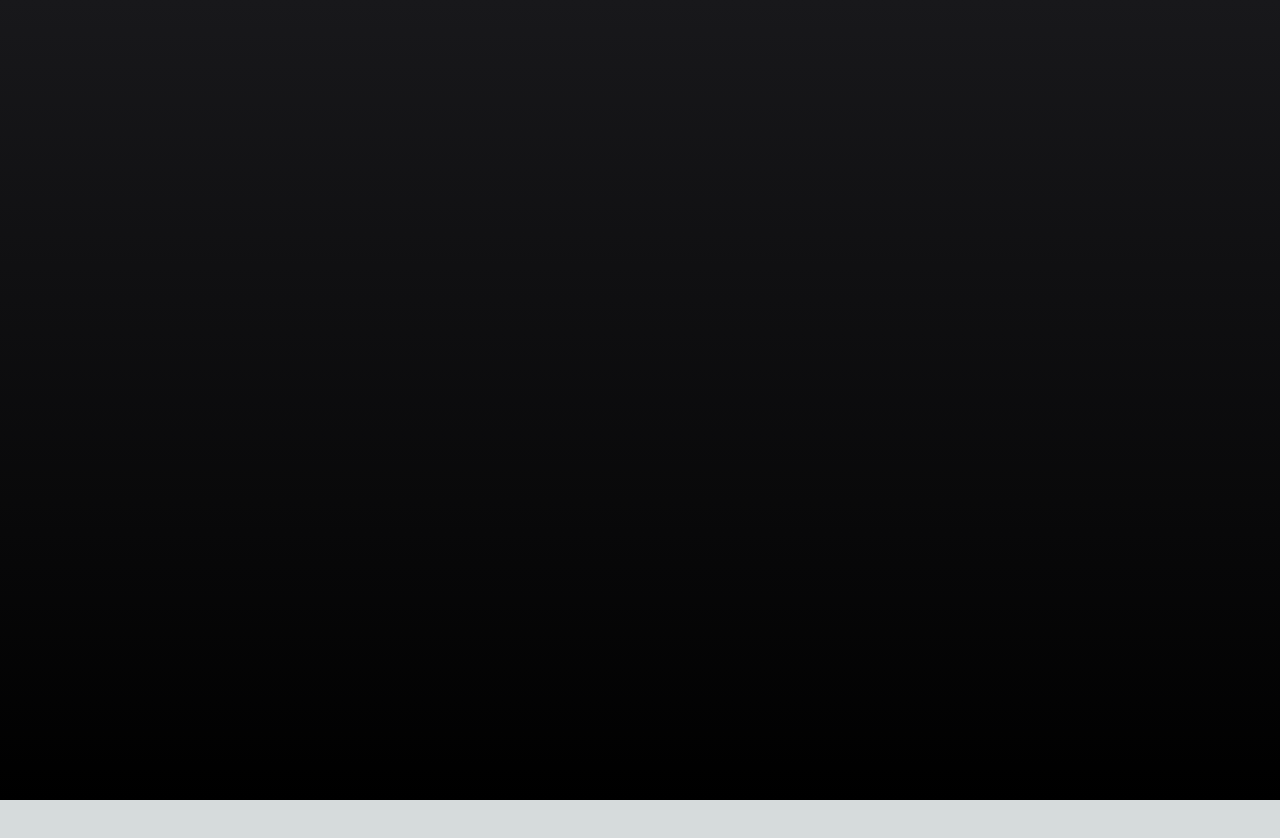
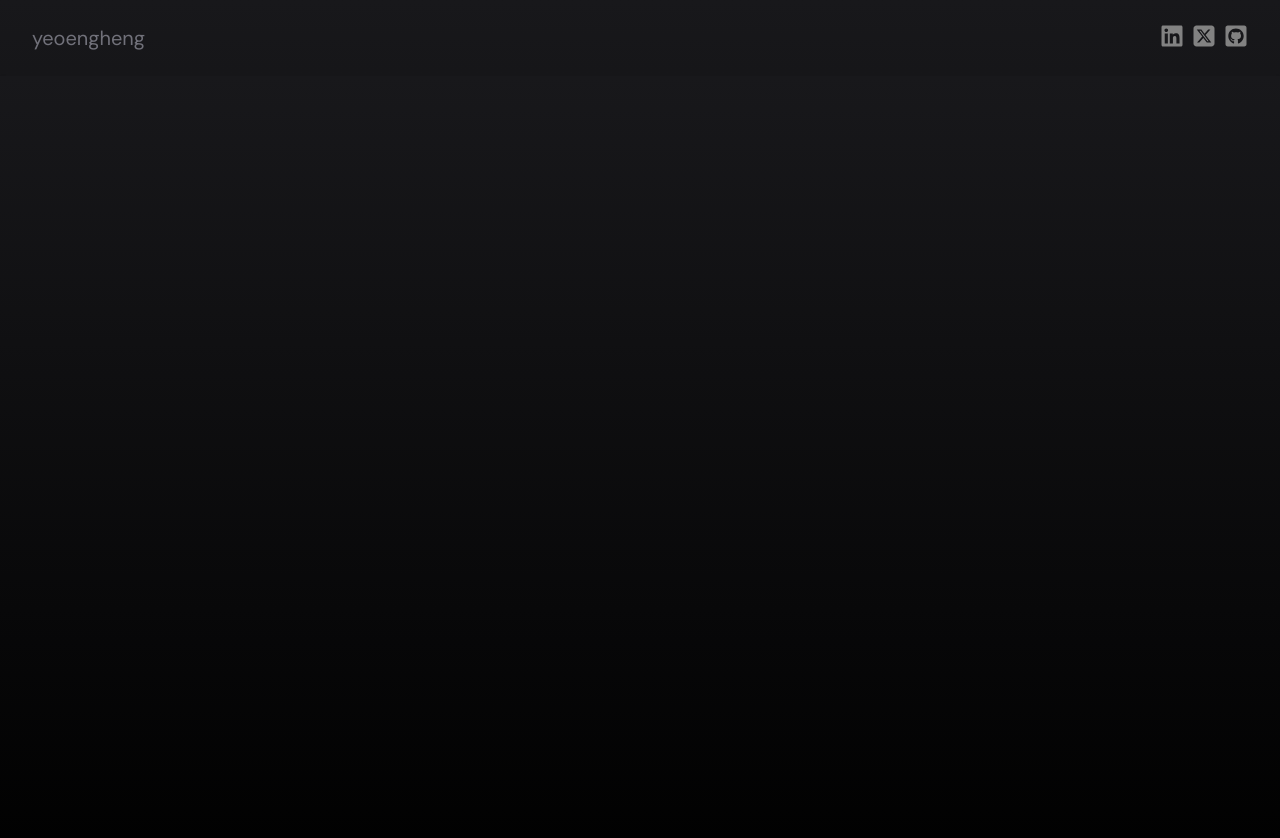
Before and after one commit to yeoengheng/site, a Next.js app: page /blog in a window 1280 px wide. Shown: the top 838 px of the page. Before the commit the page ends 800 px from the top, so only its background shows below. Built offline with nearby package versions, Linux system fonts and the light colour scheme.

Commit message:
put header back

```diff
--- a/app/layout.tsx
+++ b/app/layout.tsx
@@ -19,7 +19,7 @@ export default function RootLayout({
   return (
     <html lang="en">
       <body className={`${inter.className} ${dmsans.className} bg-gradient-to-b from-zinc-900 to-black shadow`}>
-        {/* <Header logo="yeoengheng"></Header> */}
+        <Header logo="yeoengheng"></Header>
         {children}
       </body>
     </html>
```
